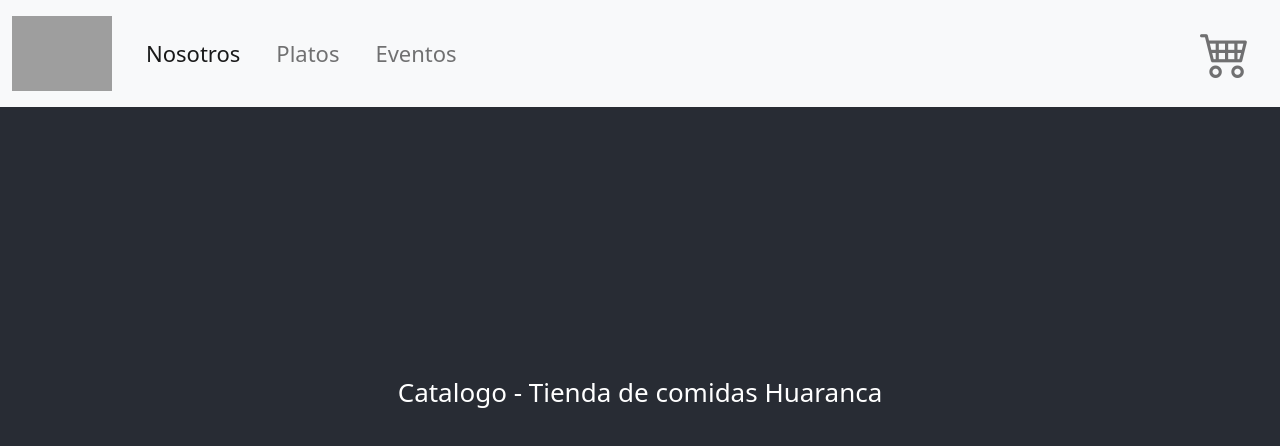
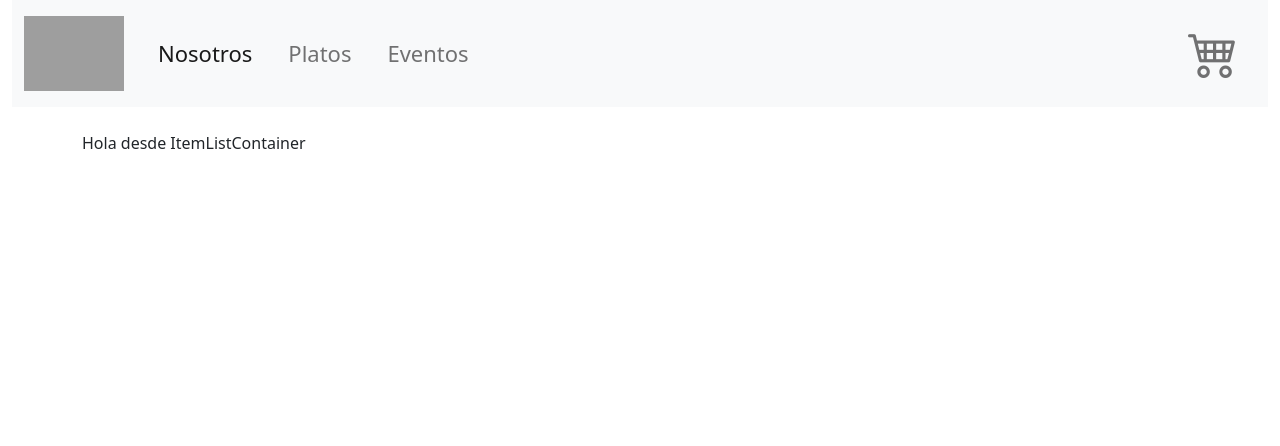
Before and after one commit to Luis-Felipe-Dev/food-store-huaranca, a React (Create React App) app: page / in a window 1280 px wide. Shown: the top 446 px of the page. Built offline with nearby package versions, Linux system fonts and the light colour scheme; grey boxes are pictures that could not be loaded.

Commit message:
Desafio 3, crear CartWidget.js e ItemListContainer.js

```diff
--- a/src/App.css
+++ b/src/App.css
@@ -37,3 +37,29 @@
     transform: rotate(360deg);
   }
 }
+
+.navbar {
+  text-align: right;
+}
+
+img {
+  width: 100px;
+  line-height: 60px;
+}
+
+a {
+  font-size: 22px;
+}
+
+li {
+  padding-left: 10px;
+  padding-right: 10px;
+}
+
+.bi-person-fill {
+  font-size: 40px;
+}
+
+i {
+  font-size: 50px;
+}
--- a/src/App.js
+++ b/src/App.js
@@ -1,5 +1,3 @@
-import logo from './logo.svg';
-import './App.css';
 import React from 'react';
 import NavBar from './components/NavBar';
 import ItemListContainer from './components/ItemListContainer';
@@ -31,12 +29,13 @@ function App() {
 
 
   return (
-    <div className="App">
-      <NavBar />
-      <header className="App-header">
-        <ItemListContainer />
-      </header>
-    </div>
+    <>
+      <div className='container-fluid'>
+        <NavBar />
+
+        <ItemListContainer greeting="Hola desde ItemListContainer" />
+      </div>
+    </>
   );
 }
 
--- a/src/components/CartWidget.css
+++ /dev/null
@@ -1,3 +0,0 @@
-i{
-    font-size: 50px;
-}
--- a/src/components/CartWidget.js
+++ b/src/components/CartWidget.js
@@ -1,9 +1,12 @@
 import React from 'react';
-import './CartWidget.css';
+import '../App.css';
 
 function CartWidget(props) {
     return (
-        <i class="bi bi-cart4"></i>
+        <li className="nav-item">
+            <a className="nav-link" href="#">
+                <i className="bi bi-cart4"></i></a>
+        </li>
     );
 }
 
--- a/src/components/ItemListContainer.js
+++ b/src/components/ItemListContainer.js
@@ -1,11 +1,11 @@
 import React from 'react';
-import './ItemListContainer.css';
+import '../App.css';
 
-function ItemListContainer(props) {
+function ItemListContainer({ greeting }) {
     return (
-        <div className='container'>
+        <div className='container mt-4'>
             <p>
-                Catalogo - Tienda de comidas Huaranca
+                {greeting}
             </p>
         </div>
     );
--- a/src/components/NavBar.css
+++ /dev/null
@@ -1,21 +0,0 @@
-.navbar {
-    text-align: right;
-}
-
-img {
-    width: 100px;
-    line-height: 60px;
-}
-
-a {
-    font-size: 22px;
-}
-
-li {
-    padding-left: 10px;
-    padding-right: 10px;
-}
-
-.bi-person-fill {
-    font-size: 40px;
-}
--- a/src/components/NavBar.js
+++ b/src/components/NavBar.js
@@ -1,10 +1,10 @@
 import React from 'react';
-import './NavBar.css';
+import '../App.css';
 import CartWidget from './CartWidget';
 
 function NavBar(props) {
     return (
-        <nav className="navbar navbar-expand-lg navbar-light bg-light fixed-top">
+        <nav className="navbar navbar-expand-lg navbar-light bg-light">
             <div className="container-fluid">
                 <a className="navbar-brand" href="#"><img src="https://us.123rf.com/450wm/andyadi/andyadi1812/andyadi181200053/114214111-plantilla-de-dise%C3%B1o-de-logotipo-de-icono-de-vector-de-restaurante-de-comida-de-sombrero-de-chef.jpg?ver=6" alt="" /></a>
                 <button className="navbar-toggler" type="button" data-bs-toggle="collapse" data-bs-target="#navbarScroll" aria-controls="navbarScroll" aria-expanded="false" aria-label="Toggle navigation">
@@ -23,9 +23,7 @@ function NavBar(props) {
                         </li>
                     </ul>
                     <ul className="navbar-nav">
-                        <li className="nav-item">
-                            <a className="nav-link" href="#"><CartWidget /></a>
-                        </li>
+                        <CartWidget />
                     </ul>
                 </div>
             </div>
```
Also changed, not shown: src/components/ItemListContainer.css (deleted).
